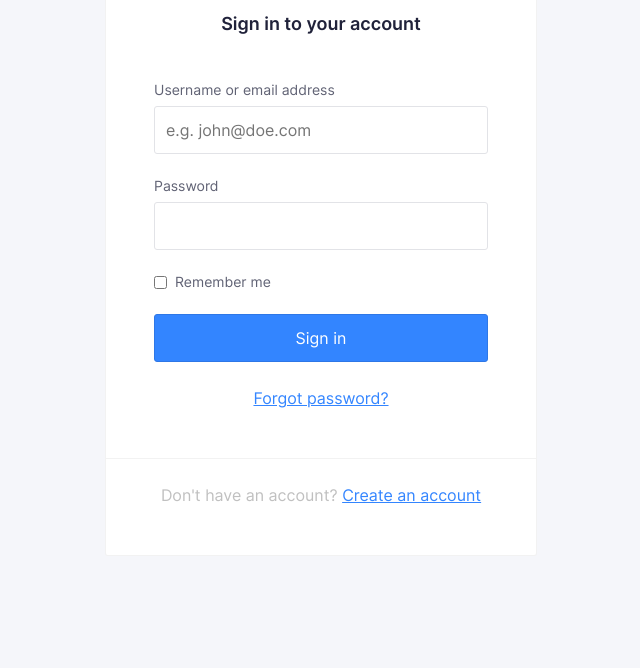
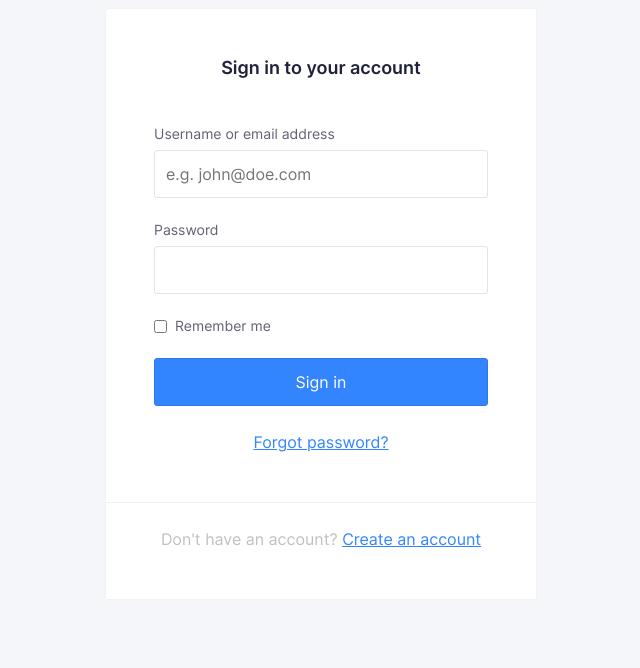
Before and after one commit to nmct-create3/login-form-design-BoeykensBrooklyn, a plain HTML site: page index.html in a window 1280 px wide. Shown: the part 132-800 px from the top of the page, without its empty margins (319-959 px from the left). Drawn offline with Linux system fonts and the light colour scheme.

Commit message:
Afwerking: centreren

```diff
--- a/css/screen.css
+++ b/css/screen.css
@@ -201,6 +201,9 @@ a:focus {
 
 .o-row--login {
     /* stuff here to align the card */
+    height: 100vh;
+    display: flex;
+    align-items: center;
 }
 
 /* size modifiers */
--- a/index.html
+++ b/index.html
@@ -21,7 +21,7 @@
 </head>
 
 <body>
-    <section class="o-row o-row--lg o-row--body">
+    <section class="o-row o-row--lg o-row--body o-row--login">
         <div class="o-container u-max-width-xs">
             <h1 class="c-logo">
                 <svg class=".c-logo__symbol" viewBox="0 0 119 24" xmlns="http://www.w3.org/2000/svg">
```
